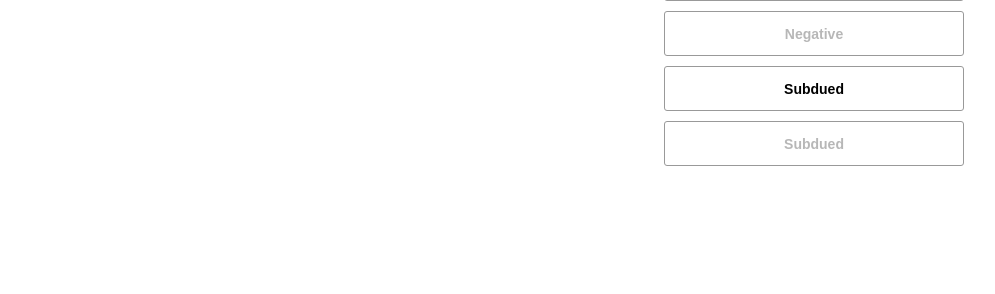
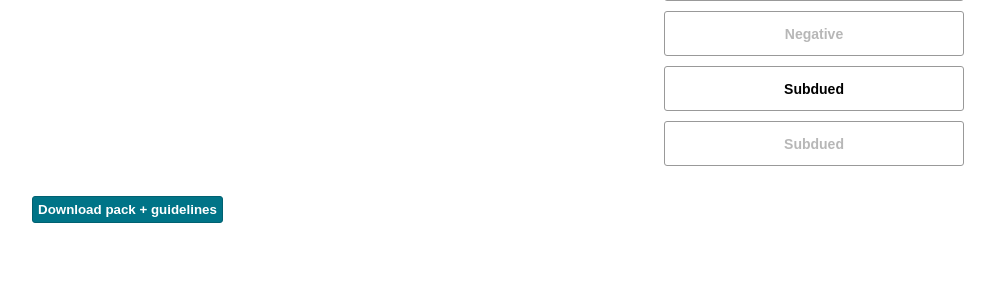
Before and after one commit to PDI-DGS-Protolab/web-building-blocks, a PHP site: page /templates/o2/button.html in a window 1280 px wide. Shown: the part 330-624 px from the top of the page, without its empty margins (26-1021 px from the left). Run offline with PHP 8.4, Linux system fonts and the light colour scheme; some libraries are stand-ins or nearby versions.

Commit message:
adding download button with style but doing anything

```diff
--- a/css/visualization.css
+++ b/css/visualization.css
@@ -27,3 +27,17 @@
     float: right;
     height: 100%;
 }
+
+.download-btt {
+    background-color: #007487;
+    border: #016171 1px solid;
+    border-radius: 3px;
+    clear: both;
+    color: white;
+    cursor: pointer;
+    float: left;
+    font-weight: bold;
+    margin: 20px;
+    margin-left: 50px;
+    padding: 5px;
+}
--- a/templates/movistar/button.html
+++ b/templates/movistar/button.html
@@ -61,5 +61,6 @@
                 <button type="submit" class="button btt-subdued" disabled="">Subdued</button>
             </div>
         </div>
+        <button class="download-btt">Download pack + guidelines</button>
     </body>
 </html>
--- a/templates/movistar/input.html
+++ b/templates/movistar/input.html
@@ -24,7 +24,10 @@
             <img src="../../img/components/movistar/input/add.png" class="component-img" title="You can create new input boxes using the addition button."/>
             <img src="../../img/components/movistar/input/quit.png" class="component-img" title="You can delete this input box using the quit button."/>
 
+
+
         </div>
+
         <div id="testing-container" class="visual">
             <h3>Test</h3>
 
@@ -46,6 +49,8 @@
                     <button class="plus-btt button"><img src="../../img/more.png"/></button>
                 </div>
             </div>
+
         </div>
+        <button class="download-btt">Download pack + guidelines</button>
     </body>
 </html>
--- a/templates/o2/button.html
+++ b/templates/o2/button.html
@@ -43,5 +43,6 @@
                 <button type="submit" class="button btt-subdued" disabled="">Subdued</button>
             </div>
         </div>
+        <button class="download-btt">Download pack + guidelines</button>
     </body>
 </html>
--- a/templates/o2/input.html
+++ b/templates/o2/input.html
@@ -47,5 +47,6 @@
                 </div>
             </div>
         </div>
+        <button class="download-btt">Download pack + guidelines</button>
     </body>
 </html>
--- a/templates/telefonica/button.html
+++ b/templates/telefonica/button.html
@@ -62,5 +62,6 @@
                 <button type="submit" class="button btt-subdued" disabled="">Subdued</button>
             </div>
         </div>
+        <button class="download-btt">Download pack + guidelines</button>
     </body>
 </html>
--- a/templates/telefonica/input.html
+++ b/templates/telefonica/input.html
@@ -47,5 +47,6 @@
                 </div>
             </div>
         </div>
+        <button class="download-btt">Download pack + guidelines</button>
     </body>
 </html>
--- a/templates/vivo/button.html
+++ b/templates/vivo/button.html
@@ -61,5 +61,6 @@
                 <button type="submit" class="button btt-subdued" disabled="">Subdued</button>
             </div>
         </div>
+        <button class="download-btt">Download pack + guidelines</button>
     </body>
 </html>
--- a/templates/vivo/input.html
+++ b/templates/vivo/input.html
@@ -47,5 +47,6 @@
                 </div>
             </div>
         </div>
+        <button class="download-btt">Download pack + guidelines</button>
     </body>
 </html>
```
